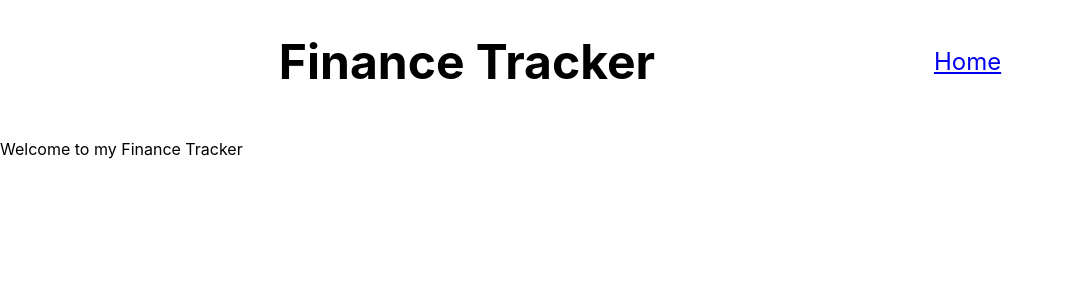
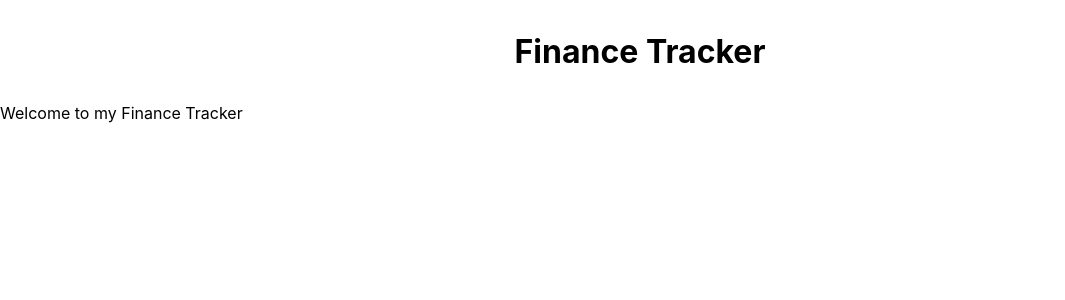
Before and after one commit to DiegoGoethals/Finance-tracker, a React (Create React App) app: page / in a window 1280 px wide. Shown: the top 300 px of the page, without its empty margins (0-1065 px from the left). Built offline with nearby package versions, Linux system fonts and the light colour scheme.

Commit message:
Made very basic view of layout of index page

```diff
--- a/public/index.html
+++ b/public/index.html
@@ -24,7 +24,7 @@
       work correctly both with client-side routing and a non-root public URL.
       Learn how to configure a non-root public URL by running `npm run build`.
     -->
-    <title>React App</title>
+    <title>Finance Tracker</title>
   </head>
   <body>
     <noscript>You need to enable JavaScript to run this app.</noscript>
--- a/src/layouts/Header.css
+++ /dev/null
@@ -1,6 +0,0 @@
-header {
-    display: flex;
-    justify-content: space-evenly;
-    align-items: center;
-    font-size: clamp(1rem, 6vw, 1.5rem);
-}
--- a/src/layouts/Header.js
+++ /dev/null
@@ -1,15 +0,0 @@
-import "./Header.css";
-import { NavLink } from 'react-router-dom';
-
-function Header() {
-    return (
-        <div className="header">
-            <header>
-                <h1>Finance Tracker</h1>
-                <NavLink to="/"><p>Home</p></NavLink>
-            </header>
-        </div>
-    );
-}
-
-export default Header;
--- /dev/null
+++ b/src/layouts/Menu.css
@@ -0,0 +1,12 @@
+.menu {
+    display: none;
+    flex-direction: column;
+    height: 100vh;
+    position: absolute;
+    top: 0;
+    left: 0;
+    padding: 1rem;
+    background-color: #222;
+    color: whitesmoke;
+    z-index: 2;
+}
--- /dev/null
+++ b/src/layouts/Menu.js
@@ -0,0 +1,12 @@
+import "./Menu.css";
+
+function Menu() {
+    return (
+        <aside className="menu">
+            <button>x</button>
+            <p>Menu</p>
+        </aside>
+    );
+}
+
+export default Menu;
--- /dev/null
+++ b/src/layouts/Root.css
@@ -0,0 +1,5 @@
+#title {
+    font-size: 2rem;
+    font-weight: 700;
+    text-align: center;
+}
--- a/src/layouts/RootLayout.js
+++ b/src/layouts/RootLayout.js
@@ -1,13 +1,13 @@
+import "./Root.css";
 import { Outlet } from 'react-router-dom';
-import Header from './Header.js';
+import Menu from './Menu.js';
 
 function RootLayout() {
 
   return (
     <div className = "root">
-      <div className='header'>
-        <Header/>
-      </div>
+      <p id="title">Finance Tracker</p>
+      <Menu/>
       <main>
         <Outlet/>
       </main>
```
Also changed, not shown: public/manifest.json.
